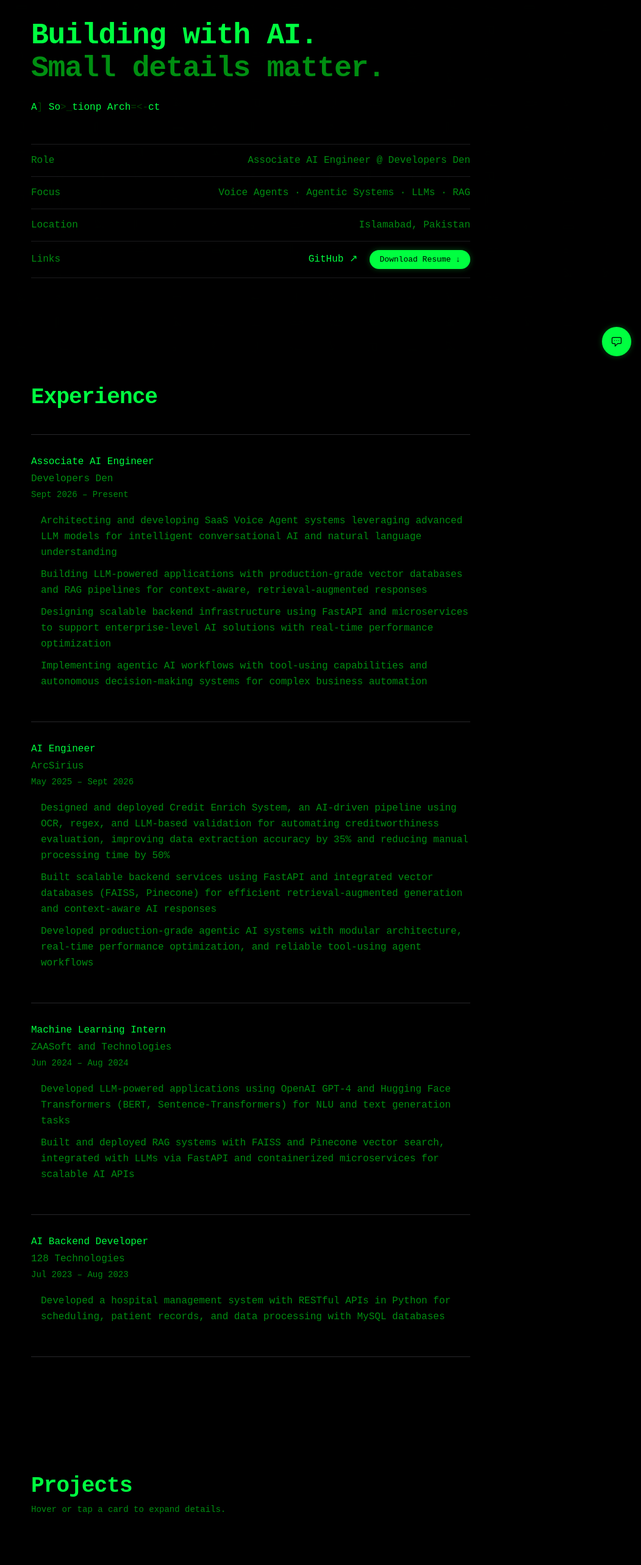
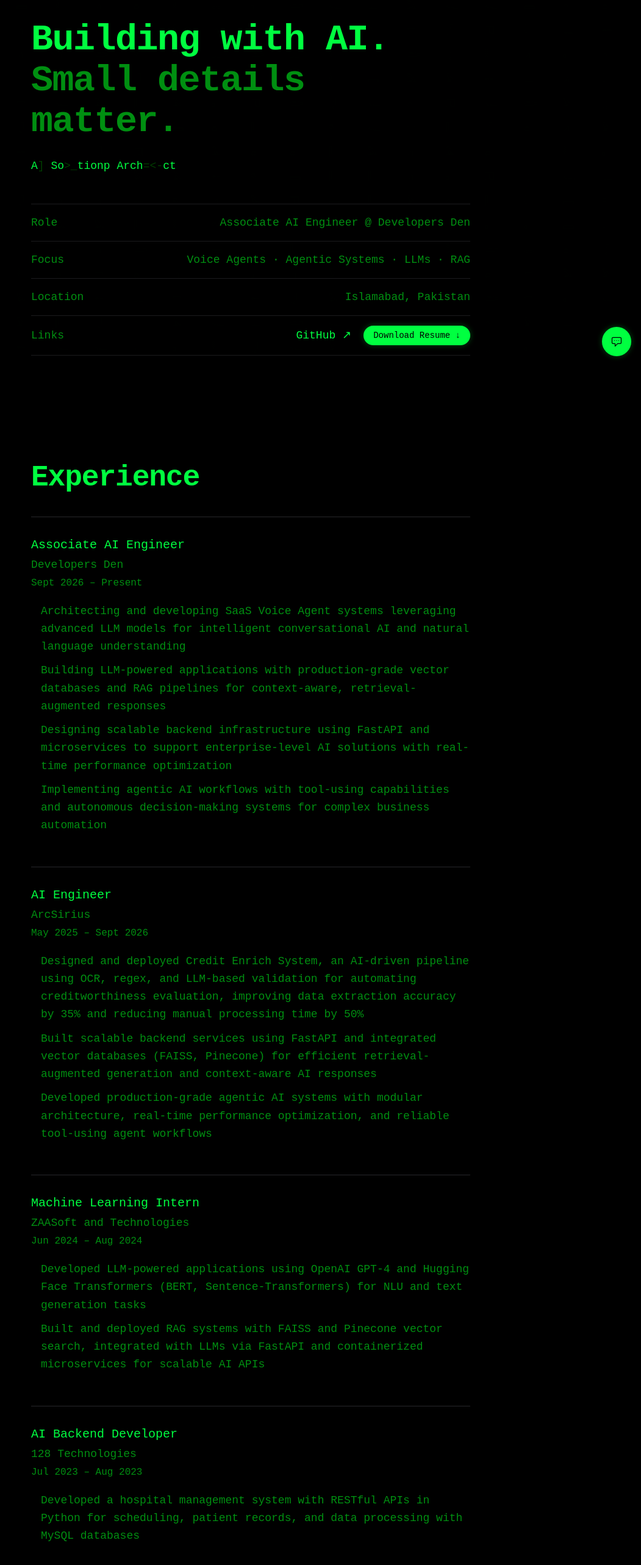
Before and after one commit to Umair-Farooque/Portfolio, a React (Vite) app: page / in a window 1280 px wide. Shown: the part 200-2766 px from the top of the page at 61% size, without its empty margins (229-1280 px from the left). Built offline with nearby package versions, Linux system fonts and the light colour scheme; the HTML template or start-up script is replaced by a standard one.

Commit message:
fix: increase font sizes across all sections for better readability

```diff
--- a/src/components/CV.tsx
+++ b/src/components/CV.tsx
@@ -80,14 +80,14 @@ export const CV = () => {
         }
     };
     const inputClass =
-        'w-full rounded-lg border border-zinc-700 bg-zinc-900/80 px-3.5 py-2.5 text-sm text-zinc-100 placeholder:text-zinc-500 transition-colors focus:border-zinc-500 focus:outline-none focus:ring-2 focus:ring-white/10';
+        'w-full rounded-lg border border-zinc-700 bg-zinc-900/80 px-3.5 py-2.5 text-base text-zinc-100 placeholder:text-zinc-500 transition-colors focus:border-zinc-500 focus:outline-none focus:ring-2 focus:ring-white/10';
 
     return (
         <section id="cv-section" className="scroll-mt-20 py-24">
             <div className="mx-auto max-w-3xl px-6">
-                <h2 className="mb-10 text-4xl font-semibold tracking-tight text-primary">Contact</h2>
+                <h2 className="mb-10 text-5xl font-semibold tracking-tight text-primary">Contact</h2>
 
-                <p className="mb-12 text-lg leading-relaxed text-tertiary">
+                <p className="mb-12 text-xl leading-relaxed text-tertiary">
                     Have a project in mind or just want to say hi? Feel free to reach out via the form, or connect with me through any of the channels below.
                 </p>
 
@@ -107,10 +107,10 @@ export const CV = () => {
                                         {link.icon}
                                     </div>
                                     <div className="min-w-0">
-                                        <p className="font-mono text-xs uppercase tracking-wider text-muted group-hover:text-tertiary">
+                                        <p className="font-mono text-sm uppercase tracking-wider text-muted group-hover:text-tertiary">
                                             {link.name}
                                         </p>
-                                        <p className="truncate text-sm font-semibold text-zinc-300 group-hover:text-primary">
+                                        <p className="truncate text-base font-semibold text-zinc-300 group-hover:text-primary">
                                             {link.display}
                                         </p>
                                     </div>
@@ -163,7 +163,7 @@ export const CV = () => {
                         <button
                             type="submit"
                             disabled={status === 'submitting'}
-                            className={`w-full rounded-full py-3 text-sm font-medium btn-primary ${
+                            className={`w-full rounded-full py-3 text-base font-medium btn-primary ${
                                 status === 'submitting' ? 'cursor-not-allowed opacity-50' : ''
                             }`}
                         >
@@ -187,13 +187,13 @@ export const CV = () => {
                         </button>
 
                         {status === 'success' && (
-                            <p className="text-center font-mono text-sm text-accent">
+                            <p className="text-center font-mono text-base text-accent">
                                 Thanks! I'll get back to you as soon as possible.
                             </p>
                         )}
 
                         {status === 'error' && (
-                            <p className="text-center font-mono text-sm text-error">
+                            <p className="text-center font-mono text-base text-error">
                                 Something went wrong. Please try again later.
                             </p>
                         )}
--- a/src/components/Experience.tsx
+++ b/src/components/Experience.tsx
@@ -43,24 +43,24 @@ const Experience = () => {
     return (
         <section id="experience-section" className="py-24 scroll-mt-20">
             <div className="max-w-3xl mx-auto px-6">
-                <h2 className="text-4xl font-semibold tracking-tight text-primary mb-10">Experience</h2>
+                <h2 className="text-5xl font-semibold tracking-tight text-primary mb-10">Experience</h2>
 
                 <div className="border-b border-zinc-800">
                     {experiences.map((exp, index) => (
                         <article key={index} className="border-t border-zinc-800 py-8">
                             <div className="flex flex-wrap items-baseline gap-x-4 gap-y-1">
                                 <div className="flex flex-col gap-1">
-                                    <h3 className="font-medium text-primary">{exp.title}</h3>
-                                    <p className="text-base text-muted">
+                                    <h3 className="text-xl font-medium text-primary">{exp.title}</h3>
+                                    <p className="text-lg text-muted">
                                         {exp.company}
                                     </p>
-                                    <span className="font-mono text-sm text-muted">{exp.period}</span>
+                                    <span className="font-mono text-base text-muted">{exp.period}</span>
                                 </div>
                             </div>
 
                             <ul className="mt-5 space-y-2.5">
                                 {exp.highlights.map((highlight, hIndex) => (
-                                    <li key={hIndex} className="flex gap-3 text-base leading-relaxed text-tertiary">
+                                    <li key={hIndex} className="flex gap-3 text-lg leading-relaxed text-tertiary">
                                         <span className="mt-[7px] h-1 w-1 shrink-0 rounded-full bg-subtle" />
                                         <span>{highlight}</span>
                                     </li>
--- a/src/components/Hero.tsx
+++ b/src/components/Hero.tsx
@@ -122,25 +122,25 @@ const Hero = () => {
                 </div>
 
                 {/* Headline */}
-                <h1 className="mt-12 text-4xl font-semibold leading-[1.12] tracking-tight text-primary md:text-5xl">
+                <h1 className="mt-12 text-5xl font-semibold leading-[1.12] tracking-tight text-primary md:text-6xl">
                     Building with AI.
                     <br />
                     <span className="text-muted">Small details matter.</span>
                 </h1>
 
-                <p ref={roleRef} className="mt-6 min-h-5 font-mono text-base text-secondary">
+                <p ref={roleRef} className="mt-6 min-h-5 font-mono text-lg text-secondary">
                     Machine Learning Engineer
                 </p>
 
                 {/* Overview */}
                 <dl className="mt-12 divide-y divide-zinc-800/70 border-y border-zinc-800/70">
                     {overviewRows.map((row) => (
-                        <div key={row.label} className="flex items-center justify-between py-3.5 text-base">
+                        <div key={row.label} className="flex items-center justify-between py-4 text-lg">
                             <dt className="text-muted">{row.label}</dt>
                             <dd className="text-tertiary">{row.value}</dd>
                         </div>
                     ))}
-                    <div className="flex items-center justify-between gap-4 py-3.5 text-base">
+                    <div className="flex items-center justify-between gap-4 py-4 text-lg">
                         <dt className="text-muted">Links</dt>
                         <dd className="flex items-center gap-5">
                             <a
@@ -154,7 +154,7 @@ const Hero = () => {
                             <a
                                 href="/resume.pdf"
                                 download
-                                className="btn-primary rounded-full px-4 py-1.5 text-[13px] font-medium"
+                                className="btn-primary rounded-full px-4 py-1.5 text-sm font-medium"
                             >
                                 Download Resume ↓
                             </a>
--- a/src/components/Projects.tsx
+++ b/src/components/Projects.tsx
@@ -133,8 +133,8 @@ const Projects = () => {
     return (
         <section id="projects-section" className="scroll-mt-20 py-24">
             <div className="mx-auto max-w-3xl px-6">
-                <h2 className="mb-2 text-4xl font-semibold tracking-tight text-primary">Projects</h2>
-                <p className="mb-8 font-mono text-sm text-muted">
+                <h2 className="mb-2 text-5xl font-semibold tracking-tight text-primary">Projects</h2>
+                <p className="mb-8 font-mono text-base text-muted">
                     Hover or tap a card to expand details.
                 </p>
                 <ElasticGallery items={projects} />
--- a/src/components/ui/elastic-gallery.tsx
+++ b/src/components/ui/elastic-gallery.tsx
@@ -145,7 +145,7 @@ export function ElasticGallery({ items }: ElasticGalleryProps) {
                 >
                   {/* Category Tag with Cyberpunk Style */}
                   <div className="flex items-center gap-2">
-                    <span className="rounded-full border border-[#00ff40]/30 bg-black/50 px-2 py-1 text-[10px] font-medium uppercase tracking-wider text-tertiary backdrop-blur-md md:px-3 md:text-xs"
+                    <span className="rounded-full border border-[#00ff40]/30 bg-black/50 px-2 py-1 text-xs font-medium uppercase tracking-wider text-tertiary backdrop-blur-md md:px-3 md:text-sm"
                       style={{
                         boxShadow: "0 0 10px rgba(0, 255, 64, 0.2)",
                       }}>
@@ -171,7 +171,7 @@ export function ElasticGallery({ items }: ElasticGalleryProps) {
                   </h3>
 
                   {/* Subtitle */}
-                  <p className="text-xs text-secondary/80 line-clamp-2 md:text-sm md:line-clamp-3">
+                  <p className="text-sm text-secondary/80 line-clamp-2 md:text-base md:line-clamp-3">
                     {item.subtitle}
                   </p>
 
@@ -207,10 +207,10 @@ export function ElasticGallery({ items }: ElasticGalleryProps) {
                       : "opacity-100"
                   )}
                 >
-                  <h4 className="text-lg font-bold uppercase tracking-widest text-primary/60 drop-shadow-lg line-clamp-2">
+                  <h4 className="text-xl font-bold uppercase tracking-widest text-primary/60 drop-shadow-lg line-clamp-2">
                     {item.title}
                   </h4>
-                  <p className="text-xs text-muted/60 mt-1 line-clamp-1">{item.category}</p>
+                  <p className="text-sm text-muted/60 mt-1 line-clamp-1">{item.category}</p>
                 </div>
               </div>
 
```
